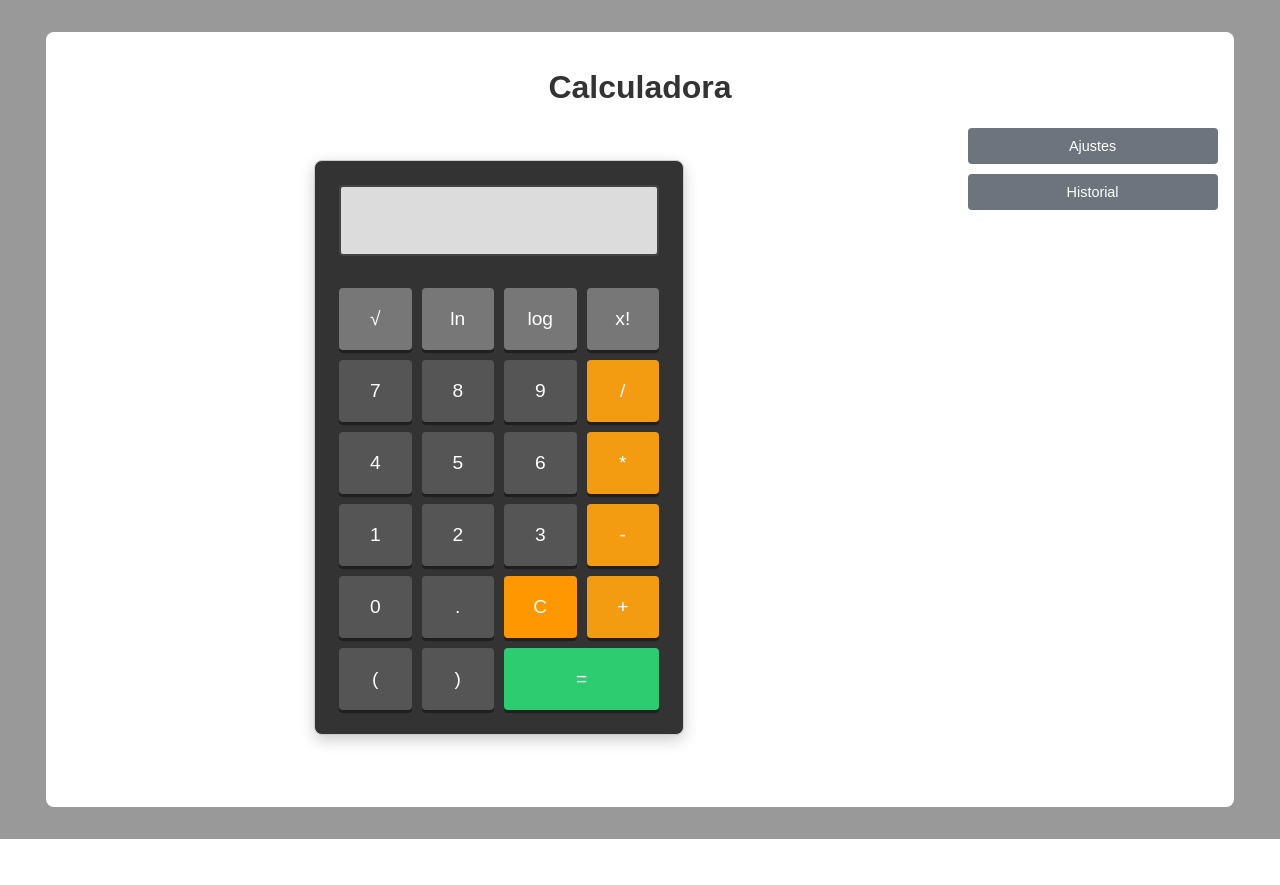
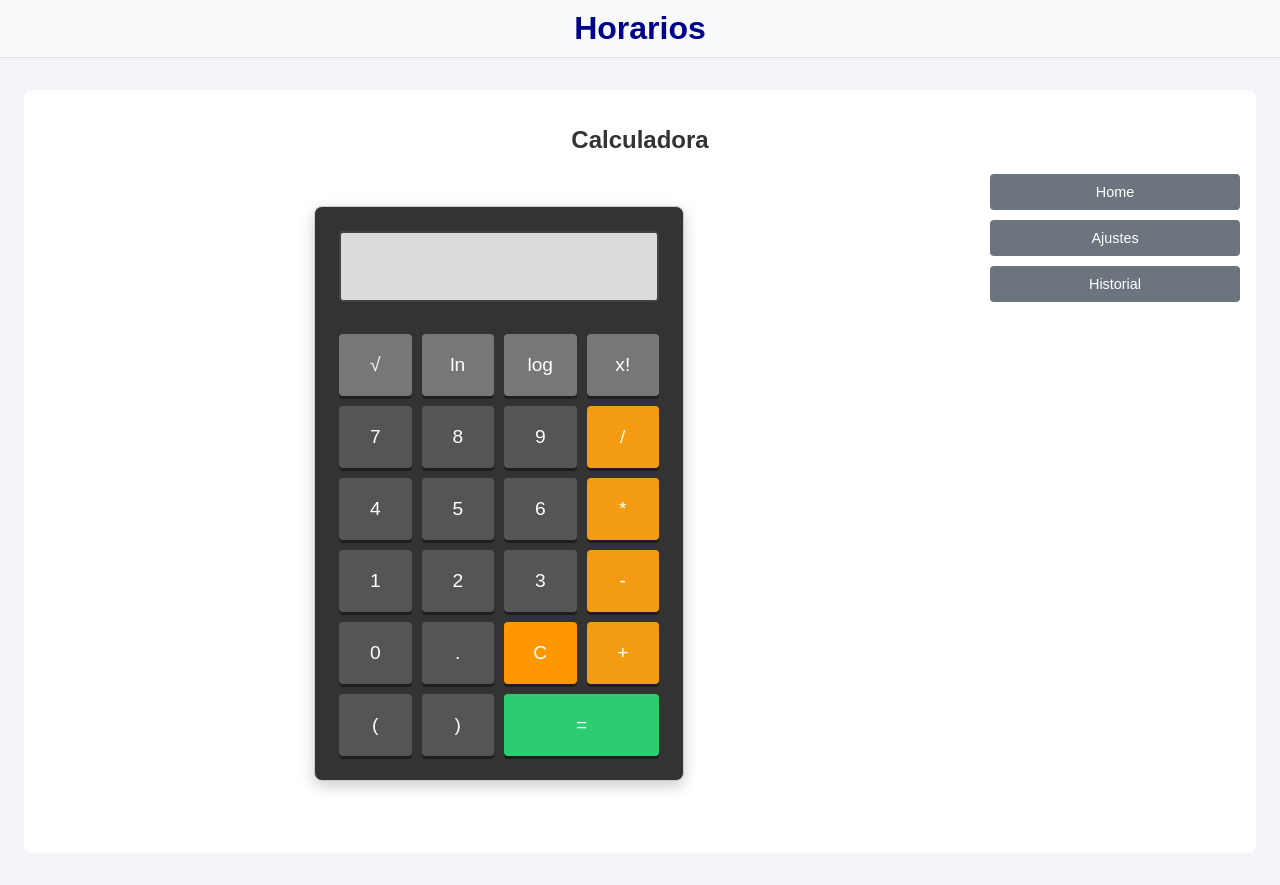
Before and after one commit to jgramirezvi/horario, a Django app: page /calculator/ in a window 1280 px wide. Before the commit the page ends 839 px from the top, so only its background shows below. Run offline with Django 5.2, Linux system fonts and the light colour scheme.

Commit message:
Corrección de encabezado y encabezado modular.

```diff
--- a/calculator/templates/calculator/calculator.html
+++ b/calculator/templates/calculator/calculator.html
@@ -23,8 +23,25 @@
             --toggle-btn-hover-bg: #5a6268;
         }
 
-        body { font-family: sans-serif; margin: 2em; background-color: #999999; }
-        .main-wrapper { position: relative; }
+        body { font-family: sans-serif; margin: 0; background-color: #f4f4f9; }
+        .header {
+            width: 100%;
+            background-color: #f8f9fa;
+            padding: 10px 20px;
+            text-align: center;
+            border-bottom: 1px solid #dee2e6;
+            box-sizing: border-box;
+        }
+        .header-title {
+            color: darkblue;
+            margin: 0;
+            transition: color 0.3s;
+            font-size: 2em;
+        }
+        .header-title:hover {
+            color: steelblue;
+        }
+        .main-wrapper { position: relative; padding: 2em 0; }
         .general-container { width: 95%; max-width: 1200px; margin: 0 auto; background-color: #ffffff; padding: 1em; border-radius: 8px; }
         .app-layout { display: flex; gap: 2em; }
         .calculator-wrapper { flex: 1; }
@@ -89,9 +106,12 @@
     </style>
 </head>
 <body>
+    <div class="header">
+        <h1 class="header-title">Horarios</h1>
+    </div>
    <div class="main-wrapper">
        <div class="general-container">
-           <h1>{{ title }}</h1>
+            <h2 style="text-align: center; color: #333;">Calculadora</h2>
 
             <div class="app-layout">
                 <div class="calculator-wrapper">
@@ -148,6 +168,7 @@
 
                 <div class="sidebar">
                     <div class="controls-panel">
+                        <a href="{% url 'home' %}" class="toggle-btn">Home</a>
                         <button type="button" id="toggle-settings-btn" class="toggle-btn">Ajustes</button>
                         <button type="button" id="toggle-history-btn" class="toggle-btn">Historial</button>
                     </div>
```
Also changed, not shown: calculator/templates/calculator/base.html (added, +41 -0 lines), calculator/templates/calculator/home.html (+22 -2 lines).
